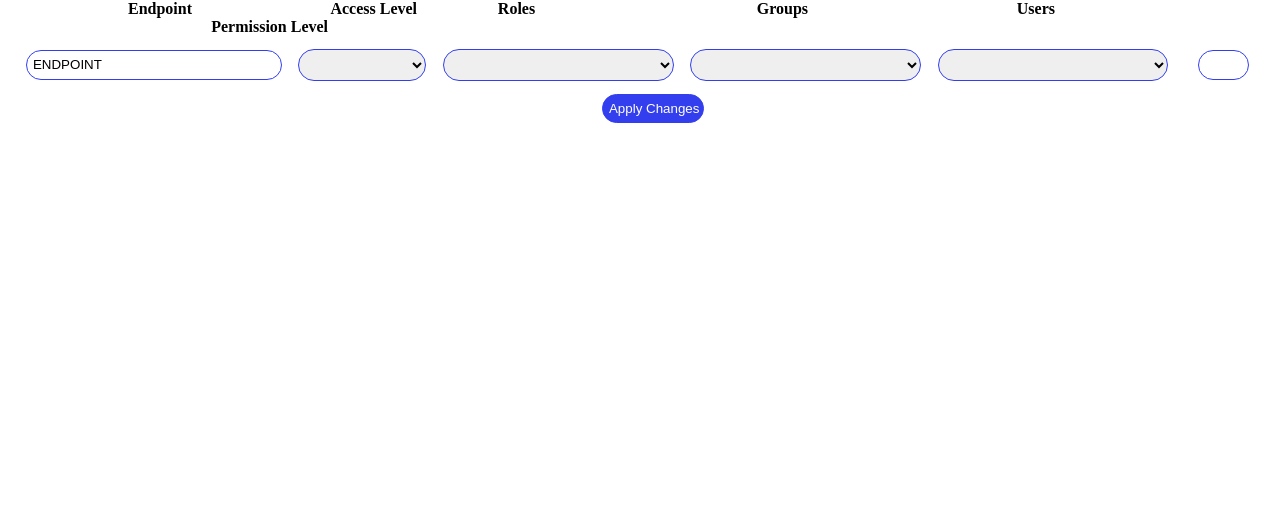
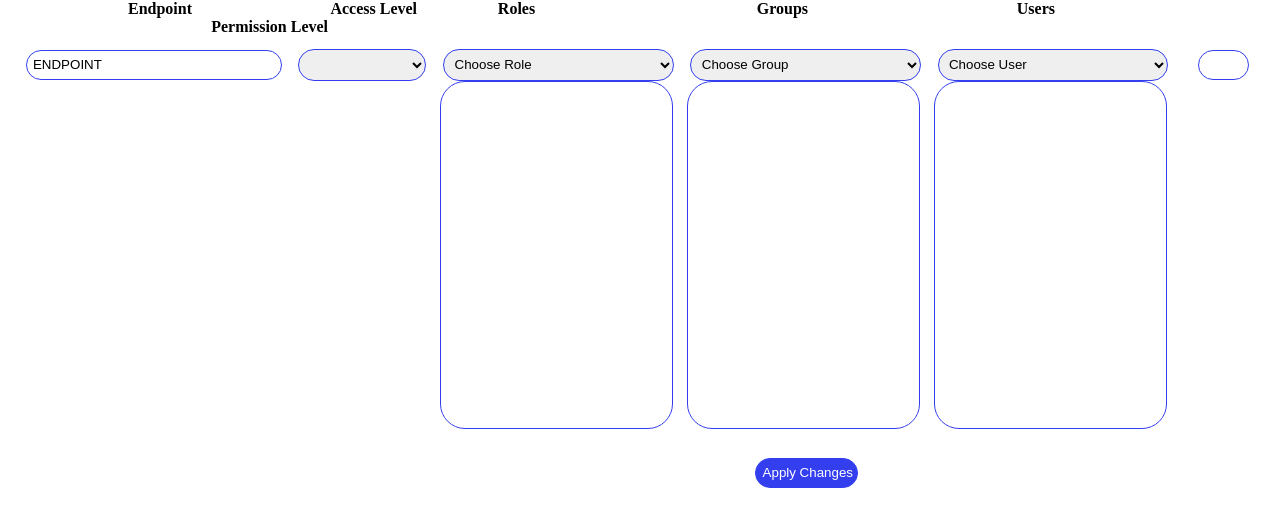
Before and after one commit to Levvi07/Webmanager, a Flask app: template templates/admin/modify_site_perm.html in a window 1280 px wide. Shown: the part 59-586 px from the top of the page. Run offline with Flask 3, Linux system fonts and the light colour scheme; the template is opened without the code that fills it, so the values that code supplies are empty.

Commit message:
modify rules now displays correctly, only need to save modified values now

```diff
--- a/css/modify_site_perm.css
+++ b/css/modify_site_perm.css
@@ -35,6 +35,29 @@ select, input{
     width:10%;
 }
 
+#roles_display{
+    top:17.5%;
+    left:34.4%;
+}
+
+#groups_display{
+    top:17.5%;
+    left:53.7%;
+}
+
+#users_display{
+    top:17.5%;
+    left:73%;
+}
+
+tbody{
+    width:16%;
+    height:40%;
+    position: absolute !important;
+    border:1px solid rgb(51, 63, 239);
+    border-radius: 25px;
+    padding:1%;
+}
 p{
     left:2%;
     margin-left:3%;
@@ -56,9 +79,19 @@ input{
 }
 
 input[type="submit"]{
-    position: relative !important;
+    position: absolute !important;
     color:white;
     background: rgb(51, 63, 239);
     width:8%;
-    left:45%;
+    left:57%;
+    top:63%;
 }
+
+button{
+    position: absolute;
+    color: red;
+    font-weight: bold;
+    right:10;
+    background: none;
+    border:none;
+}
--- a/data/site_perms.csv
+++ b/data/site_perms.csv
@@ -1,4 +1,4 @@
 endpoint,AccesLevel,access_roles_id,access_groups_id,access_users_id,perm_level
 /admin/*,1,1,1,,6
 /user/*,0,,,-1,79
-/annydasdnasdnaskgksaf/asdasdsadasdsa/,-1,,,-1,68
+/annydasdnasdnaskgksaf/asdasdsadasdsa/,-1,1;3,2,-1;1,68
--- a/data/tokens.csv
+++ b/data/tokens.csv
@@ -3,4 +3,4 @@ ID,token,ValidUntil
 4,4|user2|4244206a4c3fc4294ac7d4615ea097,2024-07-23 07:08:33.078262
 3,3|LeviNoPerm|d32718783045d9c5540d311c04ac24,2024-08-19 21:55:23.943610
 2,2|user2|c55f3aa163a4ad0fb71130b1ce00db,2024-09-22 18:44:28.067129
-1,1|Levi|275d318de13ced49fcea0b3c6bdd04,2024-10-13 01:08:24.233618
+1,1|Levi|23e332d3dbd638454c943524eba491,2024-10-14 02:00:50.278326
--- /dev/null
+++ b/js/modify_perm_user.js
@@ -0,0 +1,77 @@
+let user_select = document.getElementById("users_select")
+let user_display = document.getElementById("users_display")
+let user_post = document.getElementById("users_post")
+let user_names = {}
+
+
+let user_ids = []
+
+function read_names(){
+    let user_html = user_select.innerHTML
+    user_split = user_html.split("</option>")
+    user_split.pop()
+    user_split.forEach(element => {
+            element = element.replace("\n", "")
+            if (element != ""){
+                let user_name = element.split(">")[1]
+                let user_id = element.replace('">' + user_name, "").split('"')[1]
+                user_names[user_id] = user_name
+            }
+    })
+}
+
+function remove_user(id){
+    let user_name = user_names[id]
+    let new_innerData = ""
+    let display_split = user_display.innerHTML.split("</tr>")
+    display_split.pop()
+    display_split.forEach(line =>{
+        if (line.split("<td>")[1].split("<button")[0] != user_name){
+            new_innerData = new_innerData + line + "</tr>"
+        }
+    })
+    user_display.innerHTML = new_innerData
+    new_ids = []
+    user_ids.forEach(cur_id => {
+        if (cur_id != id){
+            new_ids[new_ids.length] = cur_id
+        }
+    })
+    user_ids = new_ids
+    submit_value = ""
+    user_ids.forEach(id => {submit_value += id + ";"})
+    user_post.value = submit_value
+}
+
+function user_changed(){
+    let user_id = user_select.value
+    user_select.value = 0
+    if (user_id == "0"){
+        return
+    }
+    let SelectedAlready = 0
+    user_ids.forEach(id => {
+        if(id == user_id){
+            SelectedAlready = 1
+        }
+    });
+    if(!SelectedAlready){
+        user_ids[user_ids.length] = user_id
+        let user_name = user_names[user_id]
+        user_display.innerHTML = user_display.innerHTML + "<tr><td>"+ user_name + "<button type='button' onclick='remove_user(" + user_id + ")'>X</button></td></tr>"
+        submit_value = ""
+        user_ids.forEach(id => {submit_value += id + ";"})
+        submit_value[-1] = ""
+        user_post.value = submit_value
+    }
+}
+
+function addUserManually(id){
+    user_select.value = id
+    user_changed()
+}
+
+
+user_select.addEventListener("change", user_changed)
+
+read_names()
--- a/main.py
+++ b/main.py
@@ -707,9 +707,20 @@ def modify_site_perm(p):
         users += f"<option value='{id}'>{user_pair[id]}</option>"
     users += f"<option value='-1'>Per User Pages</option>"
 
+    manual_adds = "<script>"
+    #rendering already used groups roles etc
+    for id in roleIDs.split(";"):
+        if id == "":continue
+        manual_adds += f"addRoleManually({id});"
+    for id in groupIDs.split(";"):
+        if id == "":continue
+        manual_adds += f"addGroupManually({id});"
+    for id in userIDs.split(";"):
+        if id == "":continue
+        manual_adds += f"addUserManually({id});"
 
-
-    return serve_html_website("/admin/modify_site_perm.html").replace("ENDPOINT", "/" + p).replace("ROLES", roles).replace("GROUPS", groups).replace("USERS", users).replace("PERMLEVEL", pl).replace("ACCESSLEVEL", al)
+    manual_adds += "</script>"
+    return serve_html_website("/admin/modify_site_perm.html").replace("ENDPOINT", "/" + p).replace("ROLES", roles).replace("GROUPS", groups).replace("USERS", users).replace("PERMLEVEL", pl).replace("ACCESSLEVEL", al) + manual_adds
 
 
 #handle any other static site
--- a/templates/admin/modifyUser.html
+++ b/templates/admin/modifyUser.html
@@ -35,7 +35,7 @@
         <form action="" method="POST" id="RolesCH">
             <input name="rtype" value="roles" style="display:none">
             <select id="roles_select">
-                <option value="0">Choose Roles</option>
+                <option value="0">Choose Role</option>
                 ROLE_OPTIONS
             </select> <br>
             <table>
@@ -48,7 +48,7 @@
         <form action="" method="POST" id="GroupCH">
             <input name="rtype" value="groups" style="display:none">
             <select id="groups_select">
-                <option value="0">Choose Groups</option>
+                <option value="0">Choose Group</option>
                 GROUP_OPTIONS
             </select> <br>
             <table>
--- a/templates/admin/modify_site_perm.html
+++ b/templates/admin/modify_site_perm.html
@@ -9,7 +9,20 @@
     <body>
         <form action="/admin/modify_perm/" method="POST">
             <p class="headers_s">Endpoint</p> <p class="headers_s">Access Level</p> <p class="headers_roles">Roles</p> <p class="headers_groups">Groups</p> <p class="headers_users">Users</p> <p class="headers_perm">Permission Level</p> <br>
-            <input id="endpoint" name="endpoint" value="ENDPOINT" readonly> <select name="AL" id="AL">ACCESSLEVEL</select> <select name="roles_select">ROLES</select> <select name="groups_select">GROUPS</select> <select name="users_select">USERS</select> <input type="number" name="perm_level" value=PERMLEVEL> <br>
+            <input id="endpoint" name="endpoint" value="ENDPOINT" readonly> <select name="AL" id="AL">ACCESSLEVEL</select> <select name="roles_select" id="roles_select"><option value="0">Choose Role</option>ROLES</select> <select name="groups_select" id="groups_select"><option value="0">Choose Group</option>GROUPS</select> <select name="users_select" id="users_select"><option value="0">Choose User</option>USERS</select> <input type="number" name="perm_level" value=PERMLEVEL> <br>
+            <br>
+            <table>
+                <tbody id="roles_display"></tbody>
+            </table>
+            <table>
+                <tbody id="groups_display"></tbody>
+            </table>
+            <table>
+                <tbody id="users_display"></tbody>
+            </table> <br>
+            <input type="hidden" name="roles_post" id="roles_post">
+            <input type="hidden" name="groups_post" id="groups_post">
+            <input type="hidden" name="users_post" id="users_post">
             <input type="submit" value="Apply Changes" id="submit">
         </form>
     </body>
@@ -17,3 +30,5 @@
 </html>
 <!--Sets the displayed username-->
 <script src="/js/display_user.js"></script>
+<script src="/js/user_rg_select.js"></script>
+<script src="/js/modify_perm_user.js"></script>
```
